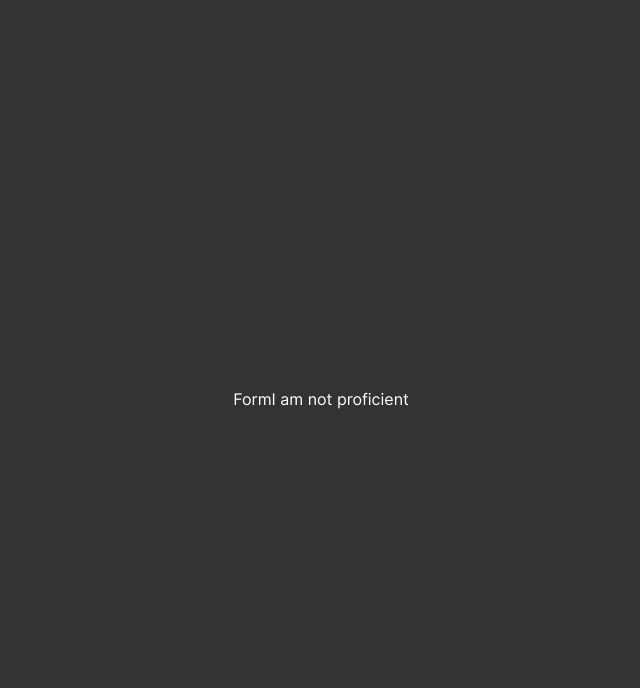
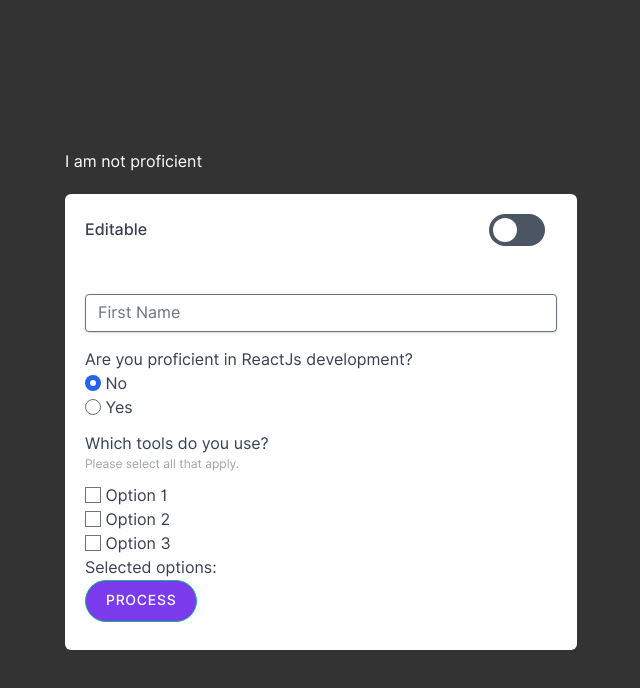
Before and after one commit to johnxlai/virgocx-assessment, a React (Vite) app: page / in a window 1280 px wide. Shown: the top 688 px of the page, without its empty margins (319-959 px from the left). Built offline with nearby package versions, Linux system fonts and the light colour scheme.

Commit message:
Add form layout

```diff
--- a/src/components/Form.jsx
+++ b/src/components/Form.jsx
@@ -1,11 +1,122 @@
-import React from 'react';
+import React, { useState } from 'react';
 import Data from '../data/data.js';
 
 const Form = () => {
+  const [firstName, setFirstName] = useState('');
+
+  const [checkedItems, setCheckedItems] = useState({});
+
+  const handleCheckboxChange = (itemName) => {
+    setCheckedItems({
+      ...checkedItems,
+      [itemName]: !checkedItems[itemName],
+    });
+  };
+  const checkboxOptions = [
+    'Option 1',
+    'Option 2',
+    'Option 3',
+    // Add more options as needed
+  ];
+
+  function handleSubmit(e) {
+    e.preventDefault();
+  }
+
   return (
-    <div>
-      Form
+    <div className='w-full'>
       {Data.isProficient ? 'I am proficient' : 'I am not proficient'}
+      <form
+        className='mx-auto bg-white p-5 mt-5 rounded-md w-full'
+        onSubmit={handleSubmit}
+      >
+        {/* <label className='switch'>
+            <input type='checkbox' />
+            <span className='slider round'></span>
+          </label> */}
+
+        <div className='flex items-center justify-between w-full mb-12'>
+          <div className='text-gray-700 font-medium'>Editable</div>
+          <label
+            htmlFor='toggle'
+            className='switch flex items-center cursor-pointer'
+          >
+            <div className='relative'>
+              <input type='checkbox' id='toggle' className='sr-only' />
+              <div className='block bg-gray-600 w-14 h-8 rounded-full'></div>
+              <div className='dot absolute left-1 top-1 bg-white w-6 h-6 rounded-full transition'></div>
+            </div>
+            <div className='ml-3 text-gray-700 font-medium'></div>
+          </label>
+        </div>
+
+        <div className='mb-4'>
+          <label
+            className='block text-gray-700 text-sm font-bold mb-2'
+            htmlFor='firstName'
+          ></label>
+          <input
+            className='shadow appearance-none border rounded w-full py-2 px-3 text-gray-700 leading-tight focus:outline-none focus:shadow-outline'
+            id='firstName'
+            type='text'
+            placeholder='First Name'
+            value={firstName}
+            onChange={(e) => setFirstName(e.target.value)}
+          />
+        </div>
+
+        <div className='text-gray-700 flex flex-col mb-3'>
+          <label htmlFor='reactJs' className=''>
+            Are you proficient in ReactJs development?
+          </label>
+          <label>
+            <input
+              type='radio'
+              name='myRadio'
+              value='no'
+              defaultChecked={true}
+            />{' '}
+            No
+          </label>
+          <label>
+            <input type='radio' name='myRadio' value='yes' /> Yes
+          </label>
+        </div>
+
+        <div className='text-gray-700 flex flex-col'>
+          <label htmlFor='toolsUsed' className='flex flex-col'>
+            Which tools do you use?
+            <span className='text-gray-400 text-xs mb-3'>
+              Please select all that apply.
+            </span>
+          </label>
+
+          {checkboxOptions.map((option, index) => (
+            <div key={index}>
+              <input
+                type='checkbox'
+                id={option}
+                checked={checkedItems[option] || false}
+                onChange={() => handleCheckboxChange(option)}
+              />
+              <label htmlFor={option}> {option}</label>
+            </div>
+          ))}
+          <p>
+            Selected options:{' '}
+            {Object.keys(checkedItems)
+              .filter((item) => checkedItems[item])
+              .join(', ')}
+          </p>
+        </div>
+
+        <button
+          className='disabled:cursor-not-allowed disabled:opacity-80 disabled:bg-gray-500 disabled:border-gray-600 text-white hover:text-white border border-green-500 bg-purple-600 focus:ring-4 focus:outline-none focus:ring-purple-300 font-medium rounded-full text-sm px-5 py-2.5 text-center me-2 mb-2  uppercase tracking-wider '
+          type='submit'
+        >
+          Process
+        </button>
+      </form>
     </div>
   );
 };
--- a/src/index.css
+++ b/src/index.css
@@ -62,4 +62,10 @@
     max-width: 68.75rem;
     @apply w-11/12 mx-auto;
   }
+
+  /* Toggle B */
+  input:checked ~ .dot {
+    transform: translateX(100%);
+    background-color: #48bb78;
+  }
 }
--- a/src/pages/Home.jsx
+++ b/src/pages/Home.jsx
@@ -6,7 +6,7 @@ export default function Home() {
     <>
       <main>
         <section className='bg-dark'>
-          <div className='flex flex-col items-center justify-center min-h-screen text-white layout'>
+          <div className='flex flex-col items-center justify-center min-h-screen text-white layout max-w-lg'>
             <Form />
           </div>
         </section>
```
